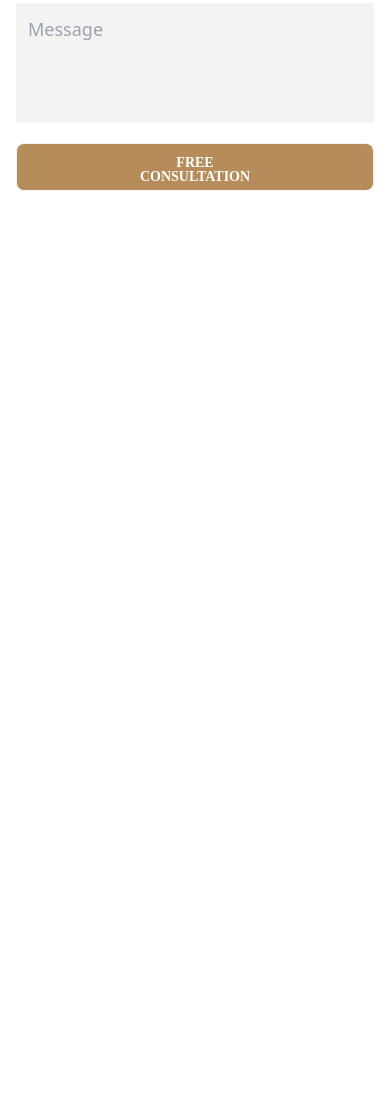
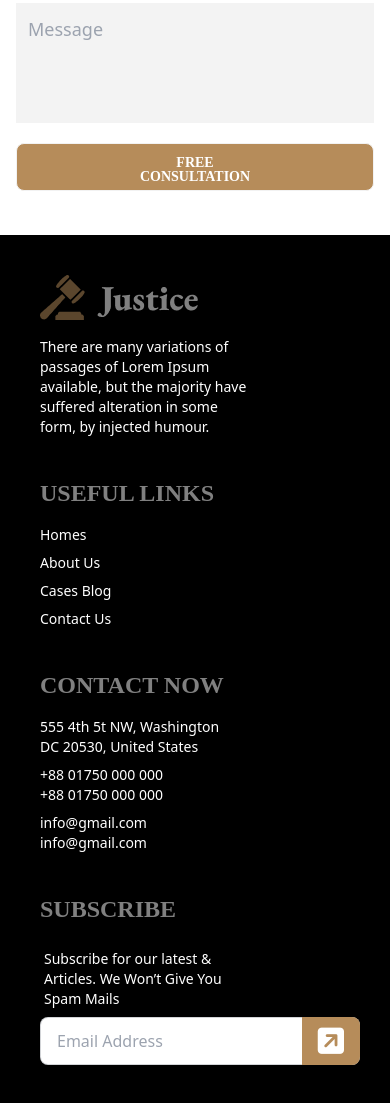
Before and after one commit to mdabdurrahman07/Legal-solutions-project, a plain HTML site: page index.html in a window 390 px wide. Shown: the part 7028-8131 px from the top of the page. Before the commit the page ends 7263 px from the top, so only its background shows below. Drawn offline with nearby package versions, Linux system fonts and the light colour scheme.

Commit message:
footer section done and fully responsive

```diff
--- a/index.html
+++ b/index.html
@@ -465,5 +465,51 @@
         </section>
         <!-- contact with-us section -->
     </main>
+
+    <footer class="footer p-10 bg-black text-base-content text-white">
+      <div>
+        <span class="footer-title mb-2"><img src="images/logo.png" alt=""></span>
+        <a class="link link-hover">There are many variations of <br>
+                                   passages of Lorem Ipsum<br>
+                                    available, but the majority have<br>
+                                      suffered alteration in some<br>
+                                      form, by injected humour.</a>
+
+      </div>
+      <div>
+        <span class="footer-title font-extrabold text-2xl font-[font-basic-one] text-white">Useful Links</span>
+        <a class="link link-hover">Homes
+        </a>
+        <a class="link link-hover">About Us
+        </a>
+        <a class="link link-hover">Cases Blog
+        </a>
+        <a class="link link-hover">Contact Us
+        </a>
+      </div>
+      <div>
+        <span class="footer-title font-extrabold text-2xl font-[font-basic-one] text-white">Contact Now</span>
+        <a class="link link-hover">555 4th 5t NW, Washington <br>
+          DC 20530, United States</a>
+        <a class="link link-hover">+88 01750 000 000 <br>
+          +88 01750 000 000</a>
+        <a class="link link-hover">info@gmail.com <br>
+          info@gmail.com</a>
+      </div>
+      <div>
+        <span class="footer-title font-extrabold text-2xl font-[font-basic-one] text-white">Subscribe</span>
+        <div class="form-control w-80">
+          <label class="label">
+            <a class="link link-hover">Subscribe for our latest &<br>
+                                       Articles. We Won’t Give You<br>
+                                       Spam Mails</a>
+          </label>
+          <div class="relative">
+            <input type="text" placeholder="Email Address" class="input input-bordered w-full pr-16" />
+            <button class="btn border-none text-white bg-brown-cl absolute top-0 right-0 rounded-l-none"><i class="fa-solid fa-square-arrow-up-right text-3xl"></i></button>
+          </div>
+        </div>
+      </div>
+    </footer>
 </body>
 </html>
```
